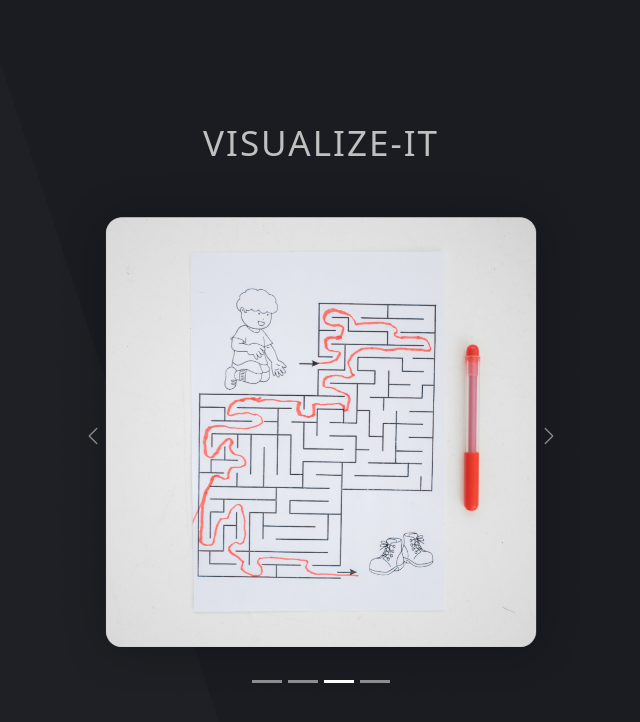
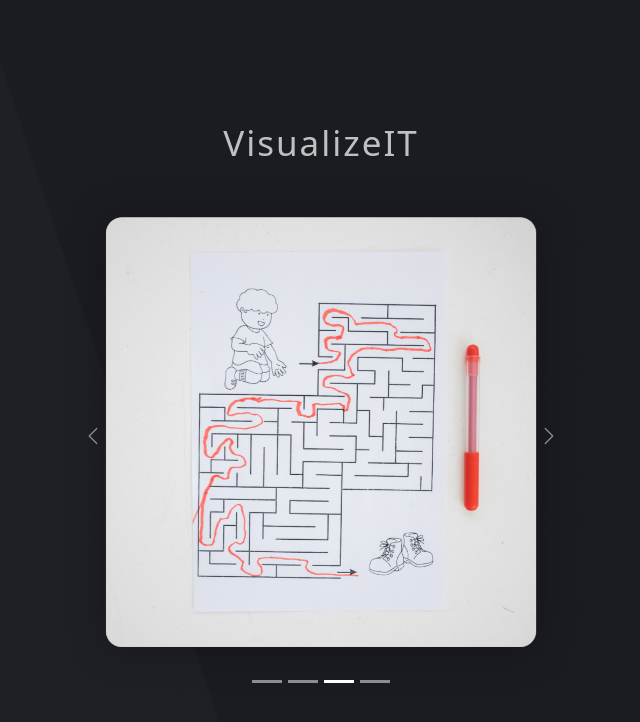
Before and after one commit to Sk47R/Visualize-IT, a React (Create React App) app: page / in a window 1280 px wide. Shown: the top 722 px of the page, without its empty margins (319-959 px from the left). Built offline with nearby package versions, Linux system fonts and the light colour scheme.

Commit message:
Change VISUALIZE-IT to VisualizeIT

```diff
--- a/public/index.html
+++ b/public/index.html
@@ -24,7 +24,7 @@
       work correctly both with client-side routing and a non-root public URL.
       Learn how to configure a non-root public URL by running `npm run build`.
     -->
-    <title>VISUALIZE-IT</title>
+    <title>VisualizeIT</title>
   </head>
   <body>
     <noscript>You need to enable JavaScript to run this app.</noscript>
--- a/src/Pages/Home/Home.jsx
+++ b/src/Pages/Home/Home.jsx
@@ -11,7 +11,7 @@ import { Link } from "react-router-dom";
 const Home = () => {
   return (
     <div className="home">
-      <span className="home_header">VISUALIZE-IT</span>
+      <span className="home_header">VisualizeIT</span>
       <div className="home_slider">
         <Carousel interval={3000}>
           <Carousel.Item>
```
